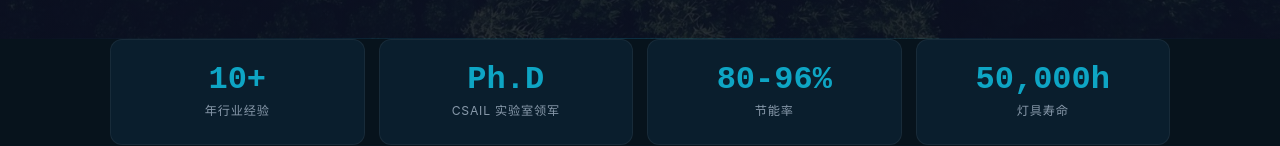
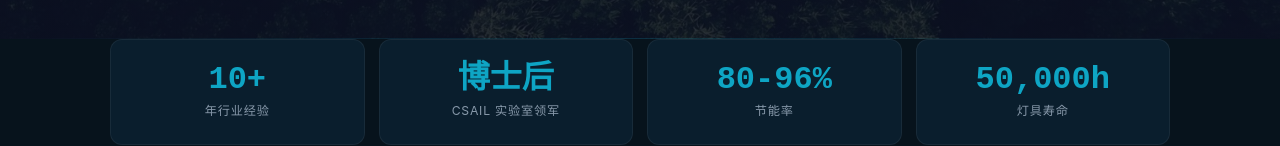
Before and after one commit to Raul9-Lo/daching-b2b, a plain HTML site: page index.html in a window 1280 px wide. Shown: the part 681-827 px from the top of the page. Drawn offline with Linux system fonts and the light colour scheme.

Commit message:
fix: change Ph.D to 博士后 in metrics

```diff
--- a/index.html
+++ b/index.html
@@ -286,7 +286,7 @@ footer .fbot{margin-top:16px;padding-top:12px;border-top:1px solid var(--border)
 
 <div class="metrics reveal">
 <div class="metric"><div class="mn">10+</div><div class="ml">年行业经验</div></div>
-<div class="metric"><div class="mn">Ph.D</div><div class="ml">CSAIL 实验室领军</div></div>
+<div class="metric"><div class="mn">博士后</div><div class="ml">CSAIL 实验室领军</div></div>
 <div class="metric"><div class="mn">80-96%</div><div class="ml">节能率</div></div>
 <div class="metric"><div class="mn">50,000h</div><div class="ml">灯具寿命</div></div>
 </div>
```
